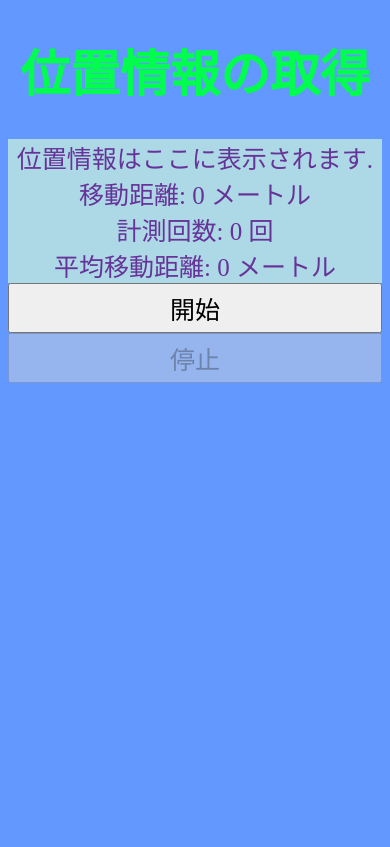
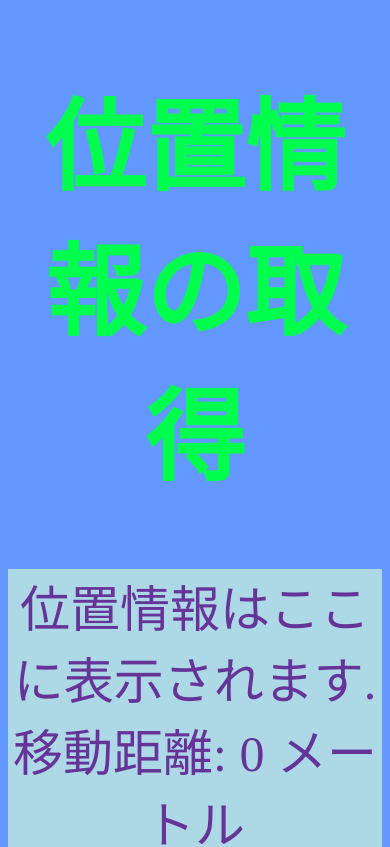
Before and after one commit to mia0222/Moving-distance2, a plain HTML site: page index.html in a window 390 px wide. Shown: the top 847 px of the page. Drawn offline with Linux system fonts and the light colour scheme.

Commit message:
Update stylesheet.css

```diff
--- a/stylesheet.css
+++ b/stylesheet.css
@@ -26,6 +26,19 @@ button {
 
 /* スマートフォン向けのメディアクエリ */
 @media (max-width: 1100px) {
+    h1 {
+        text-align: center;
+        font-size: 100px;
+        color: #00ff4c;
+    }
+
+    p {
+        background-color: lightblue;
+        color: rebeccapurple;
+        text-align: center;
+        margin: 0;
+        font-size: 50px;
+    }
     button {
         width: 100%; /* 小さな画面ではボタンを画面全体に広げる */
     }
```
